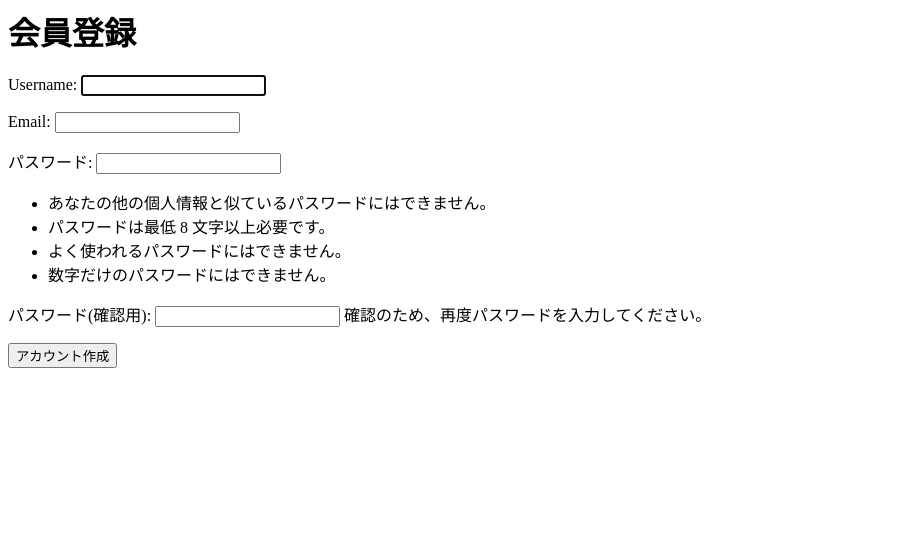
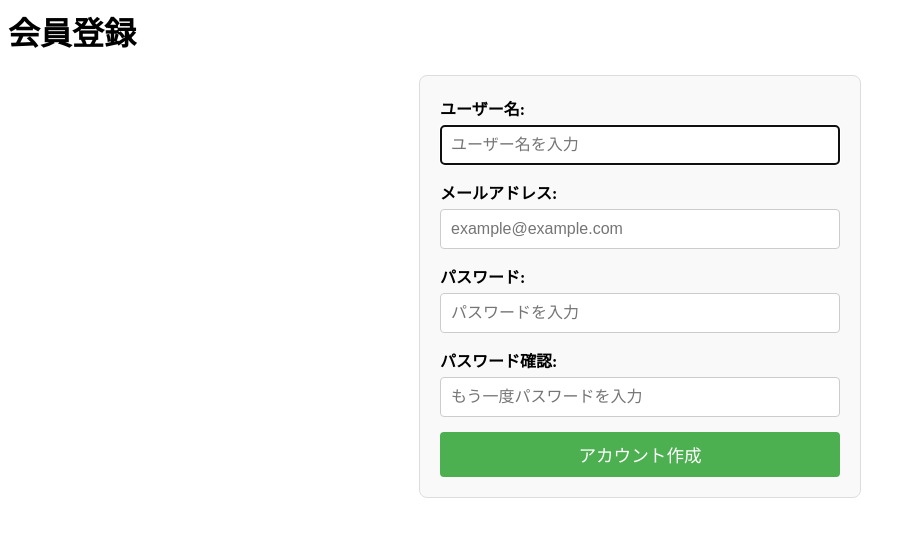
Before and after one commit to Y-Kanekoo/R3, a Django app: page /signup/ in a window 1280 px wide. Shown: the top 537 px of the page, without its empty margins (0-916 px from the left). Run offline with Django 5.2, Linux system fonts and the light colour scheme.

Commit message:
submit_answer henkou

```diff
--- a/myproject-master/myproject-master/myapp/signup.py
+++ b/myproject-master/myproject-master/myapp/signup.py
@@ -1,3 +1,4 @@
+from django import forms
 from django.contrib.auth import get_user_model
 from django.contrib.auth.forms import UserCreationForm
 
@@ -5,7 +6,34 @@ User = get_user_model()
 
 
 class SignUpForm(UserCreationForm):
-    usable_password = None
+    username = forms.CharField(
+        label="ユーザー名",
+        widget=forms.TextInput(attrs={
+            "placeholder": "ユーザー名を入力",
+            "class": "form-control"
+        })
+    )
+    email = forms.EmailField(
+        label="メールアドレス",
+        widget=forms.EmailInput(attrs={
+            "placeholder": "example@example.com",
+            "class": "form-control"
+        })
+    )
+    password1 = forms.CharField(
+        label="パスワード",
+        widget=forms.PasswordInput(attrs={
+            "placeholder": "パスワードを入力",
+            "class": "form-control"
+        })
+    )
+    password2 = forms.CharField(
+        label="パスワード確認",
+        widget=forms.PasswordInput(attrs={
+            "placeholder": "もう一度パスワードを入力",
+            "class": "form-control"
+        })
+    )
 
     class Meta:
         model = User
--- /dev/null
+++ b/myproject-master/myproject-master/myapp/static/myapp/css/signup.css
@@ -0,0 +1,51 @@
+/* フォームの全体スタイル */
+.registration-form {
+    max-width: 400px;
+    margin: 0 auto;
+    padding: 20px;
+    border: 1px solid #ddd;
+    border-radius: 8px;
+    background-color: #f9f9f9;
+  }
+
+  /* 各フィールドのスタイル */
+  .form-group {
+    margin-bottom: 15px;
+  }
+
+  .form-control {
+    width: 100%;
+    padding: 10px;
+    border: 1px solid #ccc;
+    border-radius: 4px;
+    box-sizing: border-box;
+    font-size: 1em;
+  }
+
+  label {
+    font-weight: bold;
+    margin-bottom: 5px;
+    display: inline-block;
+  }
+
+  .error {
+    color: red;
+    font-size: 0.9em;
+  }
+
+  /* 送信ボタンのスタイル */
+  .submit-button {
+    width: 100%;
+    padding: 10px;
+    font-size: 1.1em;
+    color: #fff;
+    background-color: #4CAF50;
+    border: none;
+    border-radius: 4px;
+    cursor: pointer;
+    transition: background-color 0.3s ease;
+  }
+
+  .submit-button:hover {
+    background-color: #45a049;
+  }
--- a/myproject-master/myproject-master/myapp/templates/myapp/signup.html
+++ b/myproject-master/myproject-master/myapp/templates/myapp/signup.html
@@ -1,6 +1,44 @@
+{% load static %}
+    <link rel="stylesheet" href="{% static 'myapp/css/signup.css' %}">
 <h1>会員登録</h1>
-<form method="POST">
+<form method="POST" class="registration-form">
   {% csrf_token %}
-  {{ form.as_p }}
-  <button type="submit">アカウント作成</button>
+
+  <!-- ユーザー名フィールド -->
+  <div class="form-group">
+    {{ form.username.label_tag }}
+    {{ form.username }}
+    {% if form.username.errors %}
+      <div class="error">{{ form.username.errors }}</div>
+    {% endif %}
+  </div>
+
+  <!-- メールフィールド -->
+  <div class="form-group">
+    {{ form.email.label_tag }}
+    {{ form.email }}
+    {% if form.email.errors %}
+      <div class="error">{{ form.email.errors }}</div>
+    {% endif %}
+  </div>
+
+  <!-- パスワードフィールド -->
+  <div class="form-group">
+    {{ form.password1.label_tag }}
+    {{ form.password1 }}
+    {% if form.password1.errors %}
+      <div class="error">{{ form.password1.errors }}</div>
+    {% endif %}
+  </div>
+
+  <!-- パスワード確認フィールド -->
+  <div class="form-group">
+    {{ form.password2.label_tag }}
+    {{ form.password2 }}
+    {% if form.password2.errors %}
+      <div class="error">{{ form.password2.errors }}</div>
+    {% endif %}
+  </div>
+
+  <button type="submit" class="submit-button">アカウント作成</button>
 </form>
--- a/myproject-master/myproject-master/myapp/views.py
+++ b/myproject-master/myproject-master/myapp/views.py
@@ -8,7 +8,8 @@ from .models import Employee, Questionnaire, DailyReport, DailyReportAnswer, Que
 from .serializers import EmployeesSerializer, QuestionnairesSerializer, DailyReportsSerializer, DailyReportAnswersSerializer
 from django.utils import timezone
 import requests
-from django.contrib.auth.decorators import user_passes_test
+from django.core.paginator import Paginator
+from django.contrib.auth.decorators import user_passes_test,login_required
 from django.contrib import messages
 from .forms import EmployeeForm, QuestionnaireForm
 from django.db.models import Q
@@ -128,46 +129,84 @@ def show_daily_reports(request):
 
 
 # 修正後のsubmit_answers関数
+
+@login_required
 def submit_answers(request):
     if request.method == 'POST':
-        # フォームから送信されたemployee_idを取得し、該当する社員を取得
-        employee_id = request.POST.get('employee_id')
-        employee = get_object_or_404(Employee, id=employee_id)
+        # 現在のページ番号を取得
+        page = int(request.POST.get('page', 1))
 
-        # レポートタイプを指定（ここでは仮に'morning'）
-        report_type = 'morning'
+        # 最初のページで従業員IDを取得して処理
+        if page == 1:
+            # ログインしているユーザーの従業員IDを取得
+            employee = request.user.employee  # ユーザーが従業員情報に関連付けられている前提
+            employee_id = employee.id
 
-        # DailyReportを作成
-        daily_report = DailyReport.objects.create(
-            employee=employee,
-            report_datetime=timezone.now(),
-            report_type=report_type
-        )
+            # DailyReportを作成
+            report_type = 'morning'
+            daily_report = DailyReport.objects.create(
+                employee=employee,
+                report_datetime=timezone.now(),
+                report_type=report_type
+            )
 
-        # フォームからの回答を保存
-        for key in request.POST:
-            if key.startswith('questionnaire_'):  # 質問の回答のキーを確認
-                questionnaire_id = int(key.split('_')[1])  # 質問IDを取得
-                answer_value = request.POST[key]  # 回答を取得
+            # DailyReport IDをセッションに保存
+            request.session['daily_report_id'] = daily_report.id
+        else:
+            # セッションからレポートIDを取得
+            daily_report_id = request.session.get('daily_report_id')
+            daily_report = get_object_or_404(DailyReport, id=daily_report_id)
 
-                # DailyReportAnswerを作成 (threshold_valueを使用せずに)
+        # 回答の保存
+        for key, value in request.POST.items():
+            if key.startswith('questionnaire_'):
+                questionnaire_id = int(key.split('_')[1])
                 DailyReportAnswer.objects.create(
                     daily_report=daily_report,
                     questionnaire_id=questionnaire_id,
-                    answer=answer_value,
+                    answer=value
                 )
 
-        # 回答が保存された後、日報の表示ページにリダイレクト
-        return redirect('show_daily_reports')
+        # 次のページへ
+        if 'next' in request.POST:
+            page += 1
+        elif 'submit' in request.POST:
+            return redirect('myapp:home')  # 送信後にhomeページへリダイレクト
 
-    # GET リクエストの場合、質問と選択肢を取得
+    else:
+        page = 1  # 初期ページ
+
+    # 質問の取得とページネーション設定
     questionnaires = Questionnaire.objects.all()
+    paginator = Paginator(questionnaires, 5)  # 1ページに5問表示
+    paginated_questions = paginator.get_page(page)
+
+    # 選択肢の取得
     options = QuestionnaireOption.objects.all()
+
+    # ログインしている従業員の情報をコンテキストに追加
+    employee = request.user.employee
+    employee_name = employee.name  # 従業員名を取得
+
+    # 各質問に対する回答を取得
+    answers = {}
+    for questionnaire in questionnaires:
+        answer = DailyReportAnswer.objects.filter(
+            daily_report__employee=employee,
+            questionnaire=questionnaire
+        ).first()
+        if answer:
+            answers[questionnaire.id] = answer.answer
 
     # コンテキストにデータを渡す
     context = {
-        'questionnaires': questionnaires,
+        'questionnaires': paginated_questions,
         'options': options,
+        'page': page,
+        'total_pages': paginator.num_pages,
+        'employee_id': employee.id,  # 従業員ID
+        'employee_name': employee_name,  # 従業員名
+        'answers': answers  # 各質問の回答
     }
 
     return render(request, 'myapp/submit_answers.html', context)
@@ -190,7 +229,7 @@ def home(request):
  #signup
 class SignUpView(CreateView):
     form_class = SignUpForm
-    success_url = reverse_lazy("home")
+    success_url = reverse_lazy("myapp:home")
     template_name = "myapp/signup.html"
 
     def form_valid(self, form):
```
Also changed, not shown: myproject-master/myproject-master/myapp/templates/myapp/submit_answers.html (+32 -18 lines).
